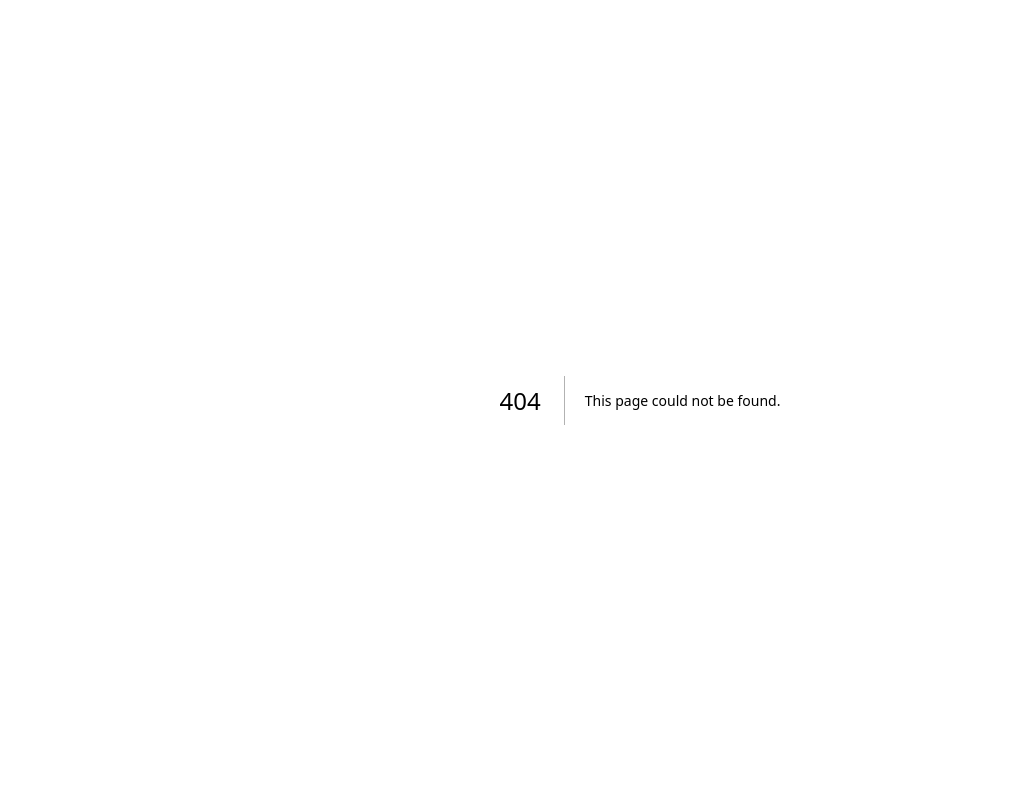
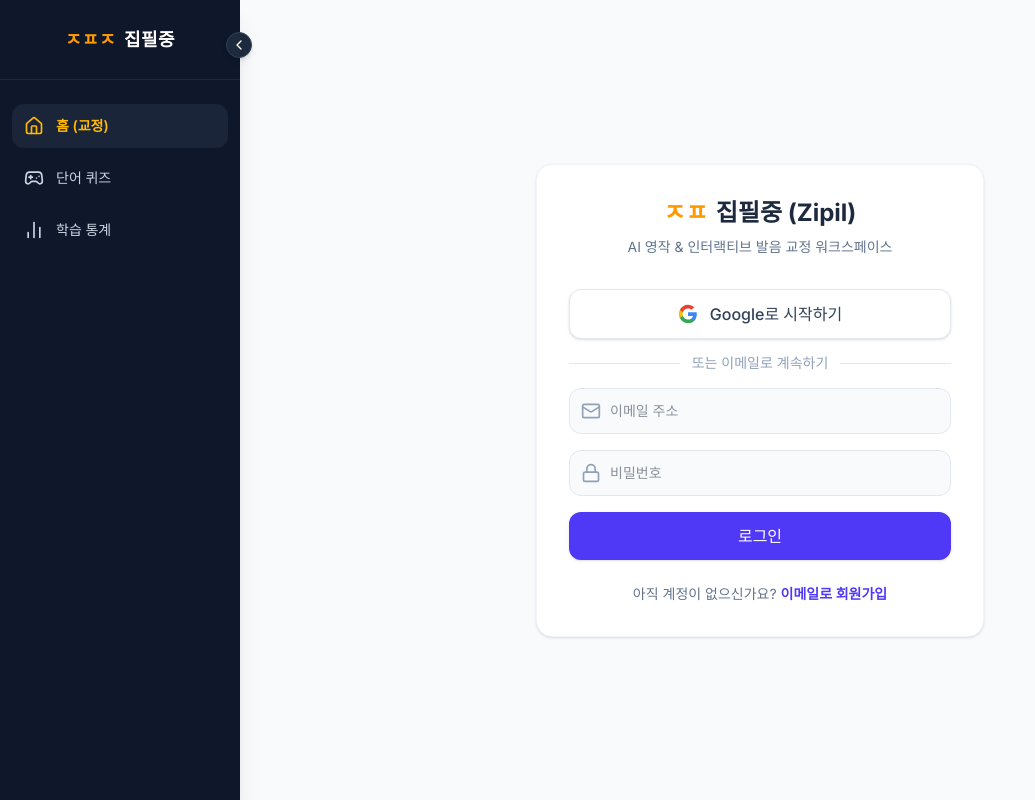
Before and after one commit to joosangdon/zipil, a Next.js app: page /login in a window 1280 px wide. Before the commit this address had no page. Shown: the whole page, without its empty margins (0-1035 px from the left). Built offline with nearby package versions, Linux system fonts and the light colour scheme; no server answers.

Commit message:
Day 13: 구글 OAuth 로그인 연동 및 사이드바 레이아웃 구축

```diff
--- a/src/app/layout.tsx
+++ b/src/app/layout.tsx
@@ -1,29 +1,36 @@
 import type { Metadata } from "next";
-import { Geist, Geist_Mono } from "next/font/google";
+import { Inter } from "next/font/google";
 import "./globals.css";
+import Sidebar from "@/components/Sidebar"; // 👇 방금 만든 사이드바 불러오기
 
-const geistSans = Geist({
-  variable: "--font-geist-sans",
-  subsets: ["latin"],
-});
-
-const geistMono = Geist_Mono({
-  variable: "--font-geist-mono",
-  subsets: ["latin"],
-});
+const inter = Inter({ subsets: ["latin"] });
 
 export const metadata: Metadata = {
-  title: "Create Next App",
-  description: "Generated by create next app",
+  title: "집필중 (Zipil)",
+  description: "AI 영작 & 인터랙티브 발음 교정 워크스페이스",
 };
 
-export default function RootLayout({ children }: LayoutProps<"/">) {
+export default function RootLayout({
+  children,
+}: Readonly<{
+  children: React.ReactNode;
+}>) {
   return (
-    <html
-      lang="en"
-      className={`${geistSans.variable} ${geistMono.variable} h-full antialiased`}
-    >
-      <body className="min-h-full flex flex-col">{children}</body>
+    <html lang="ko">
+      <body className={inter.className}>
+        {/* 👇 전체 화면을 가득 채우고, 좌/우로 쪼개는 틀(Flexbox) */}
+        <div className="flex h-screen overflow-hidden bg-[#FAF9F6]">
+
+          {/* 좌측: 항상 고정되어 있는 사이드바 */}
+          <Sidebar />
+
+          {/* 우측: 메뉴를 누를 때마다 쇽쇽 바뀌는 메인 콘텐츠 (page.tsx 들이 들어옴) */}
+          <div className="flex-1 overflow-y-auto">
+            {children}
+          </div>
+
+        </div>
+      </body>
     </html>
   );
 }
--- /dev/null
+++ b/src/app/login/page.tsx
@@ -0,0 +1,95 @@
+"use client"; // 버튼 클릭 등 상호작용을 위해 클라이언트 컴포넌트로 선언
+
+import React from 'react';
+import { Mail, Lock } from 'lucide-react';
+import { createClient } from '@supabase/supabase-js';
+
+// Supabase 클라이언트 초기화 (어제 세팅한 환경 변수 사용)
+const supabaseUrl = process.env.NEXT_PUBLIC_SUPABASE_URL as string;
+const supabaseKey = process.env.NEXT_PUBLIC_SUPABASE_ANON_KEY as string;
+const supabase = createClient(supabaseUrl, supabaseKey);
+
+export default function LoginPage() {
+
+  // 🚀 구글 로그인 실행 함수
+  const handleGoogleLogin = async () => {
+    const { error } = await supabase.auth.signInWithOAuth({
+      provider: 'google',
+      options: {
+        // 로그인 성공 후 돌아올 원래 주소 (현재 주소의 기본 도메인, 예: localhost:3000)
+        redirectTo: `${window.location.origin}`,
+      },
+    });
+
+    if (error) {
+      console.error('구글 로그인 에러:', error.message);
+      alert('로그인 중 오류가 발생했습니다.');
+    }
+  };
+
+  return (
+    <div className="min-h-screen bg-slate-50 flex items-center justify-center p-4">
+      <div className="max-w-md w-full bg-white rounded-2xl shadow-sm border border-slate-100 p-8">
+
+        <div className="text-center mb-8">
+          <h1 className="text-2xl font-bold text-slate-800">
+            <span className="text-amber-500 mr-2">ㅈㅍ</span>
+            집필중 (Zipil)
+          </h1>
+          <p className="text-slate-500 mt-2 text-sm">
+            AI 영작 & 인터랙티브 발음 교정 워크스페이스
+          </p>
+        </div>
+
+        {/* 👇 여기에 onClick 이벤트를 달아주었습니다! */}
+        <button
+          onClick={handleGoogleLogin}
+          className="w-full flex items-center justify-center gap-3 bg-white border border-slate-200 rounded-xl p-3 text-slate-700 font-medium hover:bg-slate-50 transition-colors mb-6 shadow-sm"
+        >
+          <svg viewBox="0 0 24 24" width="20" height="20" xmlns="http://www.w3.org/2000/svg">
+            <path d="M22.56 12.25c0-.78-.07-1.53-.2-2.25H12v4.26h5.92c-.26 1.37-1.04 2.53-2.21 3.31v2.77h3.57c2.08-1.92 3.28-4.74 3.28-8.09z" fill="#4285F4"/>
+            <path d="M12 23c2.97 0 5.46-.98 7.28-2.66l-3.57-2.77c-.98.66-2.23 1.06-3.71 1.06-2.86 0-5.29-1.93-6.16-4.53H2.18v2.84C3.99 20.53 7.7 23 12 23z" fill="#34A853"/>
+            <path d="M5.84 14.09c-.22-.66-.35-1.36-.35-2.09s.13-1.43.35-2.09V7.07H2.18C1.43 8.55 1 10.22 1 12s.43 3.45 1.18 4.93l2.85-2.22.81-.62z" fill="#FBBC05"/>
+            <path d="M12 5.38c1.62 0 3.06.56 4.21 1.64l3.15-3.15C17.45 2.09 14.97 1 12 1 7.7 1 3.99 3.47 2.18 7.07l3.66 2.84c.87-2.6 3.3-4.53 6.16-4.53z" fill="#EA4335"/>
+          </svg>
+          Google로 시작하기
+        </button>
+
+        <div className="relative flex items-center justify-center mb-6">
+          <div className="border-t border-slate-200 w-full"></div>
+          <span className="bg-white px-3 text-sm text-slate-400 absolute">또는 이메일로 계속하기</span>
+        </div>
+
+        <div className="space-y-4">
+          <div className="relative">
+            <Mail className="absolute left-3 top-1/2 -translate-y-1/2 w-5 h-5 text-slate-400" />
+            <input
+              type="email"
+              placeholder="이메일 주소"
+              className="w-full pl-10 pr-4 py-3 bg-slate-50 border border-slate-200 rounded-xl text-sm focus:outline-none focus:ring-2 focus:ring-indigo-500 focus:bg-white transition-all"
+            />
+          </div>
+          <div className="relative">
+            <Lock className="absolute left-3 top-1/2 -translate-y-1/2 w-5 h-5 text-slate-400" />
+            <input
+              type="password"
+              placeholder="비밀번호"
+              className="w-full pl-10 pr-4 py-3 bg-slate-50 border border-slate-200 rounded-xl text-sm focus:outline-none focus:ring-2 focus:ring-indigo-500 focus:bg-white transition-all"
+            />
+          </div>
+
+          <button className="w-full bg-indigo-600 hover:bg-indigo-700 text-white font-medium rounded-xl p-3 transition-colors shadow-sm">
+            로그인
+          </button>
+        </div>
+
+        <div className="mt-6 text-center text-sm text-slate-500">
+          아직 계정이 없으신가요?{' '}
+          <button className="text-indigo-600 font-semibold hover:underline">
+            이메일로 회원가입
+          </button>
+        </div>
+      </div>
+    </div>
+  );
+}
--- a/src/app/page.tsx
+++ b/src/app/page.tsx
@@ -82,8 +82,34 @@
   const [isVocabBlindMode, setIsVocabBlindMode] = useState(false);
 
   const [ttsRate, setTtsRate] = useState<number>(1.0);
+  const recognitionRef = useRef<any>(null);
 
-  const recognitionRef = useRef<any>(null);
+  const [user, setUser] = useState<any>(null);
+
+  useEffect(() => {
+    // 1. 첫 렌더링 시 현재 로그인된 세션 확인
+    const getUserSession = async () => {
+      const { data: { session } } = await supabase.auth.getSession();
+      if (session) {
+        setUser(session.user);
+      }
+    };
+    getUserSession();
+
+    // 2. 로그인/로그아웃 상태 변화 실시간 감지
+    const { data: authListener } = supabase.auth.onAuthStateChange((event, session) => {
+      setUser(session?.user || null);
+    });
+
+    return () => {
+      authListener.subscription.unsubscribe();
+    };
+  }, []);
+
+  const handleLogout = async () => {
+    await supabase.auth.signOut();
+    window.location.href = '/login'; //
+  };
 
   // 👇 추가 1: 개별 음성 듣기 (미니 TTS)
   const playText = (text: string, e: React.MouseEvent) => {
@@ -474,6 +500,36 @@
           }`}>
             오늘 무료 {remainingCount}/{MAX_FREE_COUNT}
           </span>
+          <div className="h-4 w-px bg-slate-200 mx-1 hidden md:block"></div> {/* 구분선 */}
+
+          {user ? (
+            <div className="flex items-center gap-2 bg-white p-1 pr-3 rounded-full border border-slate-200 shadow-sm shrink-0">
+              <img
+                src={user.user_metadata.avatar_url}
+                alt="프로필"
+                className="w-7 h-7 md:w-8 md:h-8 rounded-full border border-slate-100"
+                referrerPolicy="no-referrer"
+              />
+              <div className="flex flex-col hidden sm:flex">
+                <span className="text-[10px] md:text-xs font-bold text-slate-700 leading-none mb-0.5 max-w-[80px] truncate">
+                  {user.user_metadata.full_name}
+                </span>
+                <button
+                  onClick={handleLogout}
+                  className="text-[9px] md:text-[10px] text-slate-400 hover:text-rose-500 text-left leading-none transition-colors cursor-pointer"
+                >
+                  로그아웃
+                </button>
+              </div>
+            </div>
+          ) : (
+            <button
+              onClick={() => window.location.href = '/login'}
+              className="px-3 py-1.5 md:px-4 md:py-1.5 bg-slate-900 text-white text-xs font-bold rounded-full hover:bg-slate-800 transition-colors shadow-sm shrink-0 cursor-pointer"
+            >
+              로그인
+            </button>
+          )}
         </div>
       </header>
 
@@ -591,6 +647,11 @@
             {result ? (
               <>
                 <div className="p-3.5 md:p-4 bg-violet-50/40 rounded-xl border border-violet-100/60 space-y-2.5">
+                  <p className="text-xs font-medium text-violet-700/90 pb-3 mb-3 border-b border-violet-200/50 flex items-center gap-1.5">
+                    <span className="text-[10px] bg-violet-200/70 text-violet-800 px-1.5 py-0.5 rounded font-bold">완역</span>
+                    {result.korean_translation}
+                  </p>
+
                   {isTokenView ? (
                     <div>
                       <p className="text-[11px] font-medium text-violet-500 mb-2">단어를 누르거나 마우스를 올리면 뜻이 나타납니다</p>
@@ -640,11 +701,6 @@
                       </p>
                     </div>
                   )}
-
-                  <p className="text-xs font-medium text-violet-700/90 pt-2 border-t border-violet-200/50 flex items-center gap-1.5">
-                    <span className="text-[10px] bg-violet-200/70 text-violet-800 px-1.5 py-0.5 rounded font-bold">완역</span>
-                    {result.korean_translation}
-                  </p>
                 </div>
 
                 <div className="text-xs text-slate-600 bg-slate-50 p-3 rounded-xl border border-slate-100 leading-relaxed">
--- /dev/null
+++ b/src/components/Sidebar.tsx
@@ -0,0 +1,53 @@
+"use client"; // 접힘/펼침 상태 관리를 위해 클라이언트 컴포넌트로 선언
+
+import React, { useState } from 'react';
+import { Home, Gamepad2, BarChart2, ChevronLeft } from 'lucide-react';
+
+export default function Sidebar() {
+  const [isSidebarCollapsed, setIsSidebarCollapsed] = useState(false);
+
+  return (
+    <aside
+      className={`relative bg-slate-900 text-slate-300 flex flex-col transition-all duration-300 z-50 shadow-xl shrink-0 h-full ${
+        isSidebarCollapsed ? "w-16" : "w-60"
+      }`}
+    >
+      {/* 토글 버튼 */}
+      <button
+        onClick={() => setIsSidebarCollapsed(!isSidebarCollapsed)}
+        className="absolute -right-3 top-8 bg-slate-800 text-white rounded-full p-1 border border-slate-700 hover:bg-slate-700 shadow-md cursor-pointer transition-transform z-50"
+      >
+        <ChevronLeft className={`w-4 h-4 transition-transform duration-300 ${isSidebarCollapsed ? "rotate-180" : ""}`} />
+      </button>
+
+      {/* 로고 영역 */}
+      <div className="h-20 flex items-center justify-center border-b border-slate-800">
+        {isSidebarCollapsed ? (
+          <span className="font-black text-amber-500 text-xl tracking-tighter">ㅈㅍ</span>
+        ) : (
+          <span className="font-bold text-white text-lg tracking-wide flex items-center gap-2">
+            <span className="text-amber-500 font-black">ㅈㅍㅈ</span> 집필중
+          </span>
+        )}
+      </div>
+
+      {/* 메뉴 리스트 */}
+      <nav className="flex-1 py-6 flex flex-col gap-2 px-3">
+        <button className={`flex items-center gap-3 px-3 py-3 rounded-xl bg-slate-800/80 text-amber-400 transition-colors cursor-pointer ${isSidebarCollapsed ? "justify-center" : ""}`}>
+          <Home className="w-5 h-5 shrink-0" />
+          {!isSidebarCollapsed && <span className="text-sm font-semibold whitespace-nowrap">홈 (교정)</span>}
+        </button>
+
+        <button className={`flex items-center gap-3 px-3 py-3 rounded-xl hover:bg-slate-800/50 hover:text-white transition-colors cursor-pointer ${isSidebarCollapsed ? "justify-center" : ""}`}>
+          <Gamepad2 className="w-5 h-5 shrink-0" />
+          {!isSidebarCollapsed && <span className="text-sm font-medium whitespace-nowrap">단어 퀴즈</span>}
+        </button>
+
+        <button className={`flex items-center gap-3 px-3 py-3 rounded-xl hover:bg-slate-800/50 hover:text-white transition-colors cursor-pointer ${isSidebarCollapsed ? "justify-center" : ""}`}>
+          <BarChart2 className="w-5 h-5 shrink-0" />
+          {!isSidebarCollapsed && <span className="text-sm font-medium whitespace-nowrap">학습 통계</span>}
+        </button>
+      </nav>
+    </aside>
+  );
+}
```
